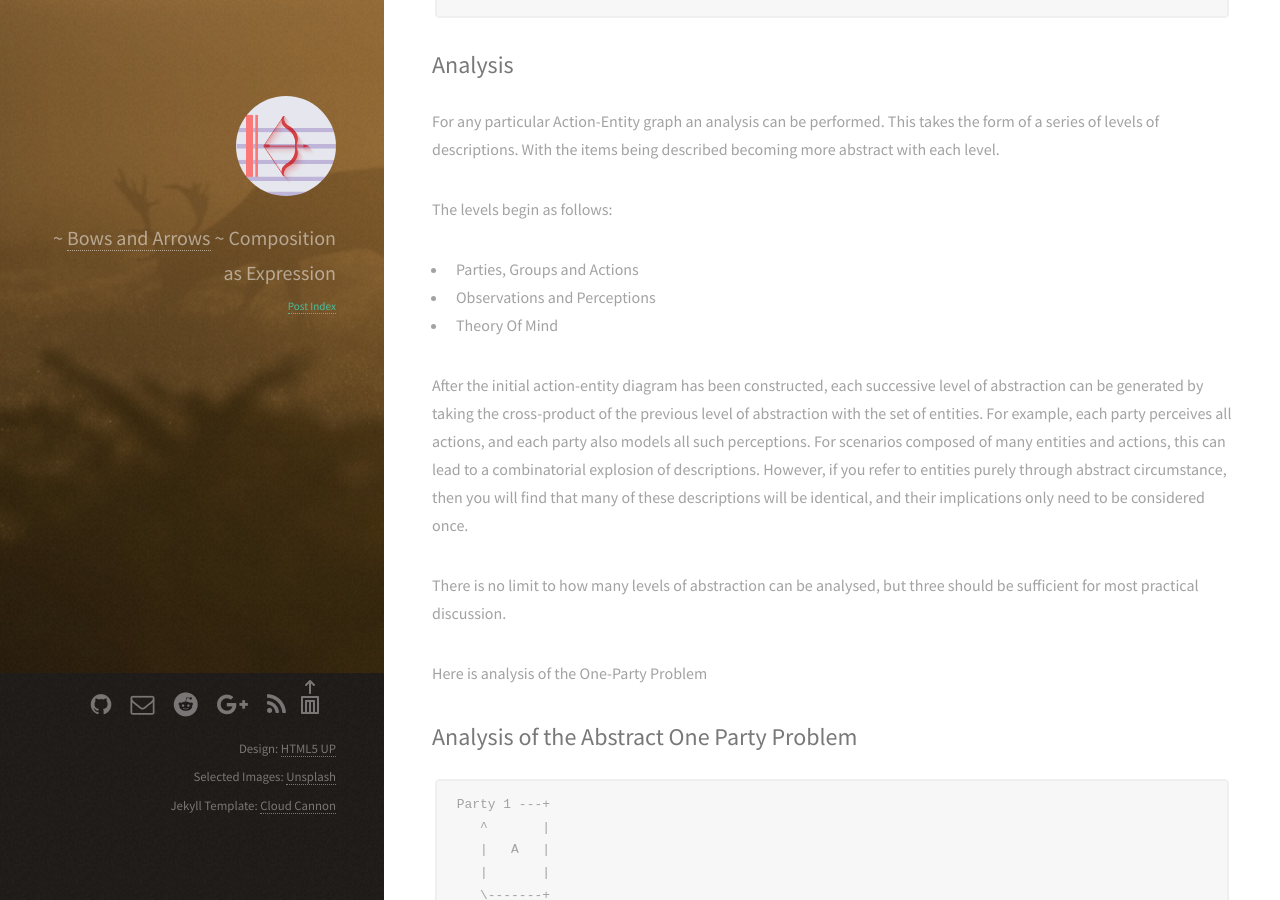
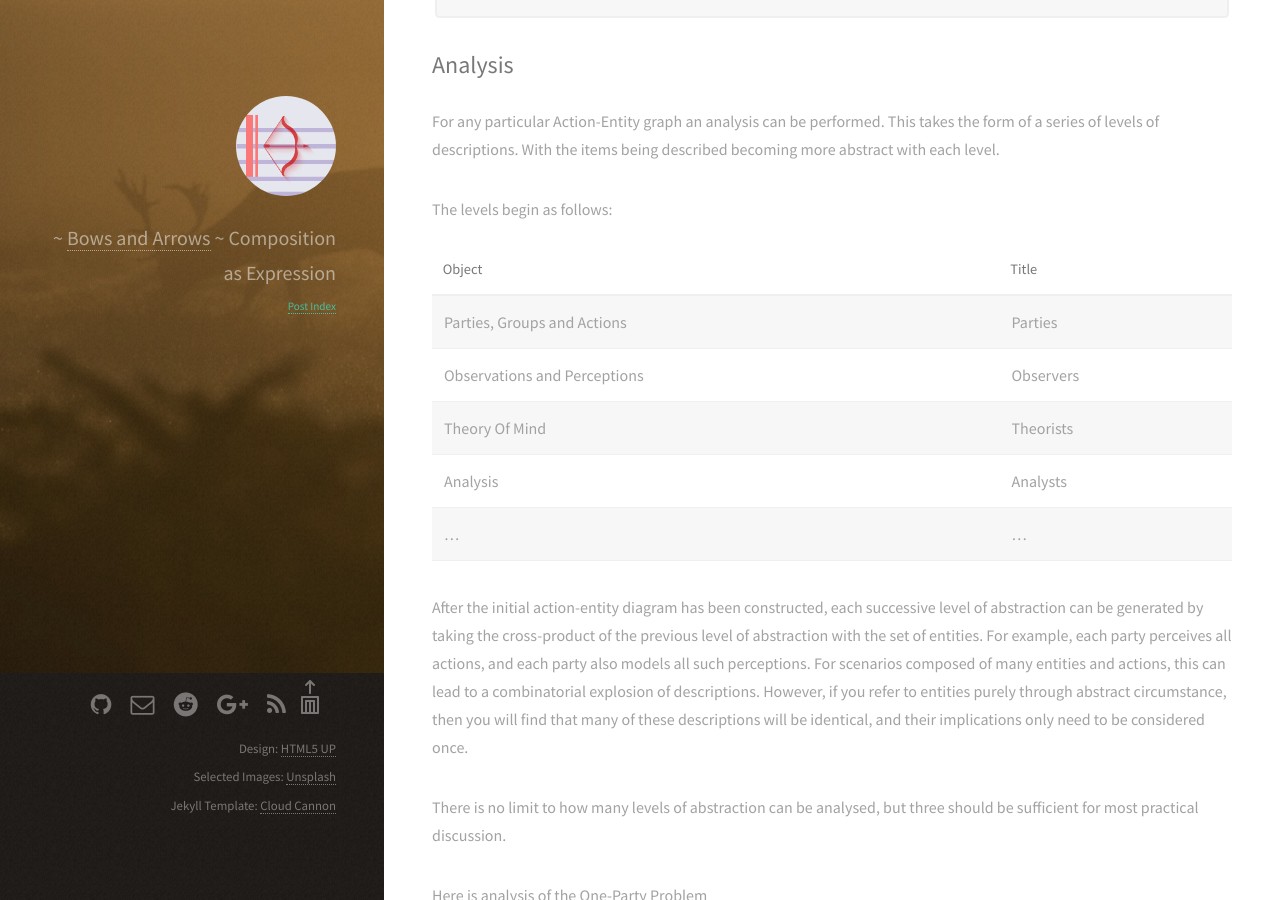
Before and after one commit to sordina/sordina.github.io, a Jekyll site: the page built from _posts/2016-02-22-1456064564-value_perception_action_tom.markdown, in a window 1280 px wide and 900 px high, scrolled down 4533 px. Built offline with Jekyll 4.4.1, drawn with Linux system fonts in a browser that asks for light colours.

Commit message:
analysts

```diff
--- a/_posts/2016-02-22-1456064564-value_perception_action_tom.markdown
+++ b/_posts/2016-02-22-1456064564-value_perception_action_tom.markdown
@@ -174,9 +174,13 @@ described becoming more abstract with each level.
 
 The levels begin as follows:
 
-* Parties, Groups and Actions
-* Observations and Perceptions
-* Theory Of Mind
+| Object                            | Title      |
+| --------------------------------- | ---------- |
+| Parties, Groups and Actions       | Parties    |
+| Observations and Perceptions      | Observers  |
+| Theory Of Mind                    | Theorists  |
+| Analysis                          | Analysts   |
+| ...                               | ...        |
 
 After the initial action-entity diagram has been constructed, each successive
 level of abstraction can be generated by taking the cross-product of the
```
